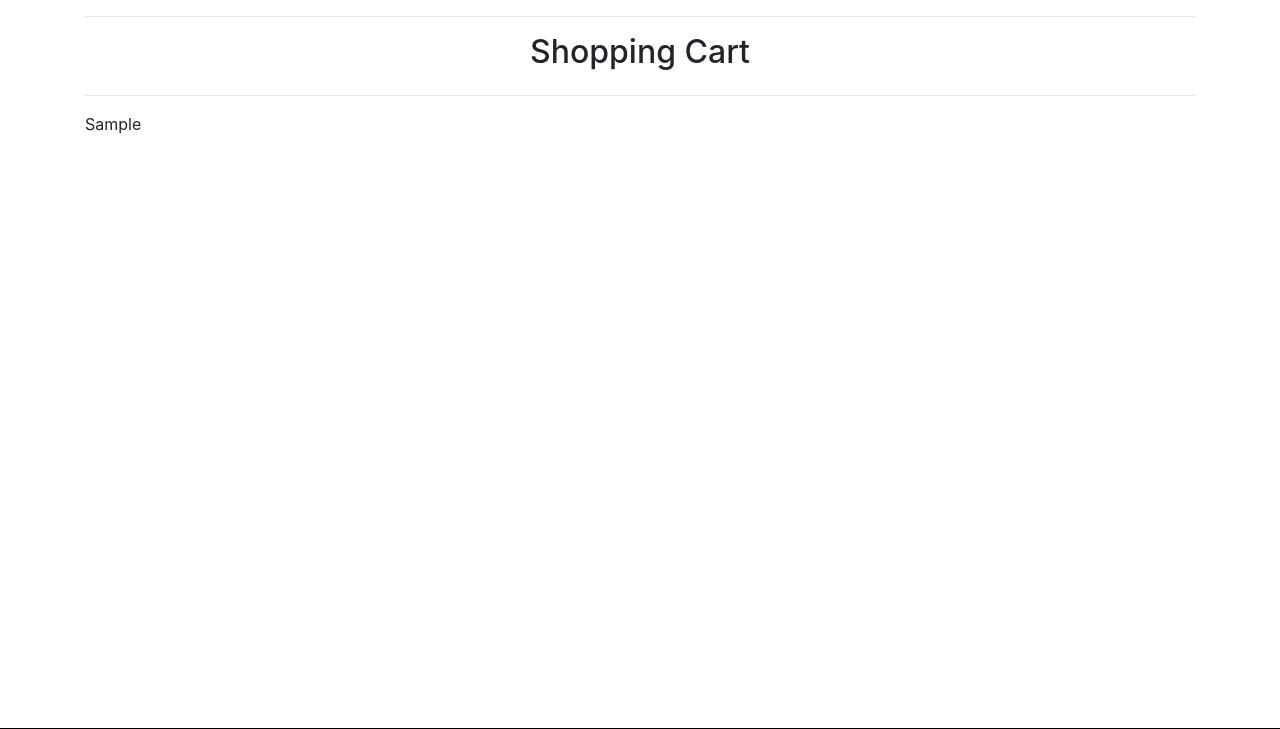
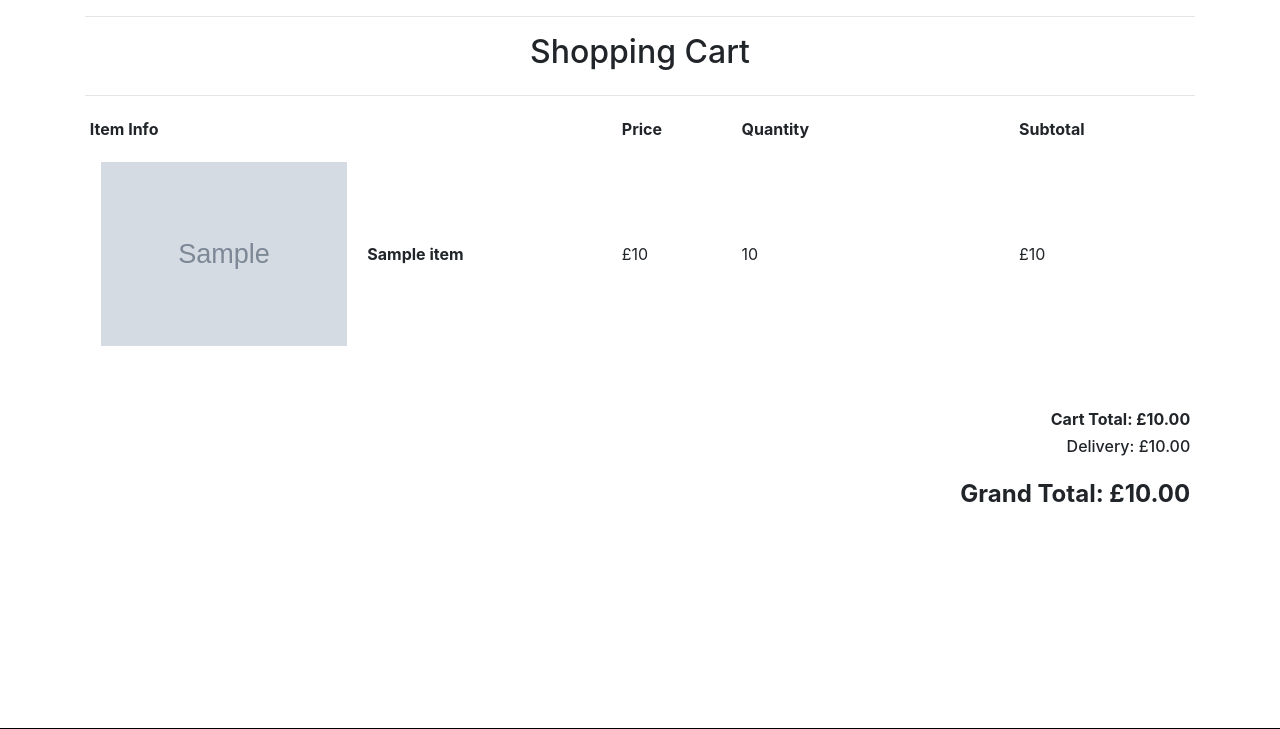
Before and after one commit to Code-Institute-Submissions/milestone-project-114, a Django app: template cart/templates/cart/cart.html in a window 1280 px wide. Shown: the part 117-846 px from the top of the page. Run offline with Django 3.2, Linux system fonts and the light colour scheme; the template is opened without the code that fills it: most values are stand-ins (such as "Sample title", 1, 10 or a date in 2020); grey boxes marked "Sample" are stand-in pictures; some libraries are stand-ins or nearby versions.

Commit message:
Apdated context processor and cart template

```diff
--- a/cart/templates/cart/cart.html
+++ b/cart/templates/cart/cart.html
@@ -27,7 +27,53 @@
             <div class="col cart-container">
                 {% if cart_items %}
                     <div class="table-responsive">
-                        {{ cart_items }}
+                        <table class="table-sm table-borderless">
+                            <thead>
+                                <tr>
+                                    <th scope="col">Item Info</th>
+
+                                    <th scope="col"></th>
+
+                                    <th scope="col">Price</th>
+
+                                    <th scope="col">Quantity</th>
+
+                                    <th scope="col">Subtotal</th>
+                                </tr>
+                            </thead>
+
+                            {% for item in cart_items %}
+                                <tr>
+                                    <td class="p-3 w-25">
+                                        <img src="{{ item.item.image.url }}" alt="{{ item.item.name }}" class="img-fluid">
+                                    </td>
+
+                                    <td class="py-3">
+                                        <p class="my-0"><strong>{{ item.item.name }}</strong></p>
+                                    </td>
+
+                                    <td class="py-3">
+                                        <p class="my-0">£{{ item.item.price }}</p>
+                                    </td>
+
+                                    <td class="py-3 w-25">
+                                        <p class="my-0">{{ item.quantity }}</p>
+                                    </td>
+
+                                    <td class="py-3">
+                                        <p class="my-0">£{{ item.item.price }}</p>
+                                    </td>
+                                </tr>
+                            {% endfor %}
+
+                            <tr>
+                                <td colspan="5" class="pt-5 text-right">
+                                    <h6><strong>Cart Total: £{{ total|floatformat:2 }}</strong></h6>
+                                    <h6>Delivery: £{{ delivery|floatformat:2 }}</h6>
+                                    <h4 class="mt-4"><strong>Grand Total: £{{ grand_total|floatformat:2 }}</strong></h4>
+                                </td>
+                            </tr>
+                        </table>
                     </div>
                 {% else %}
                     <p class="lead mb-5">Looks like your cart is empty!</p>
```
Also changed, not shown: cart/contexts.py (+4 -3 lines).
